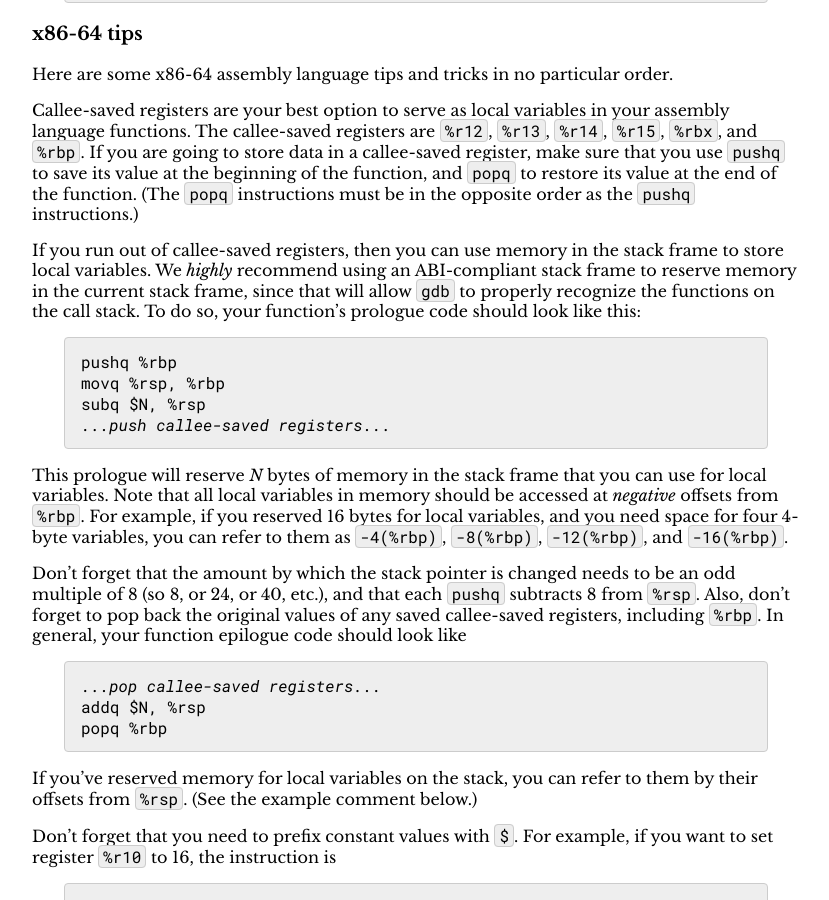
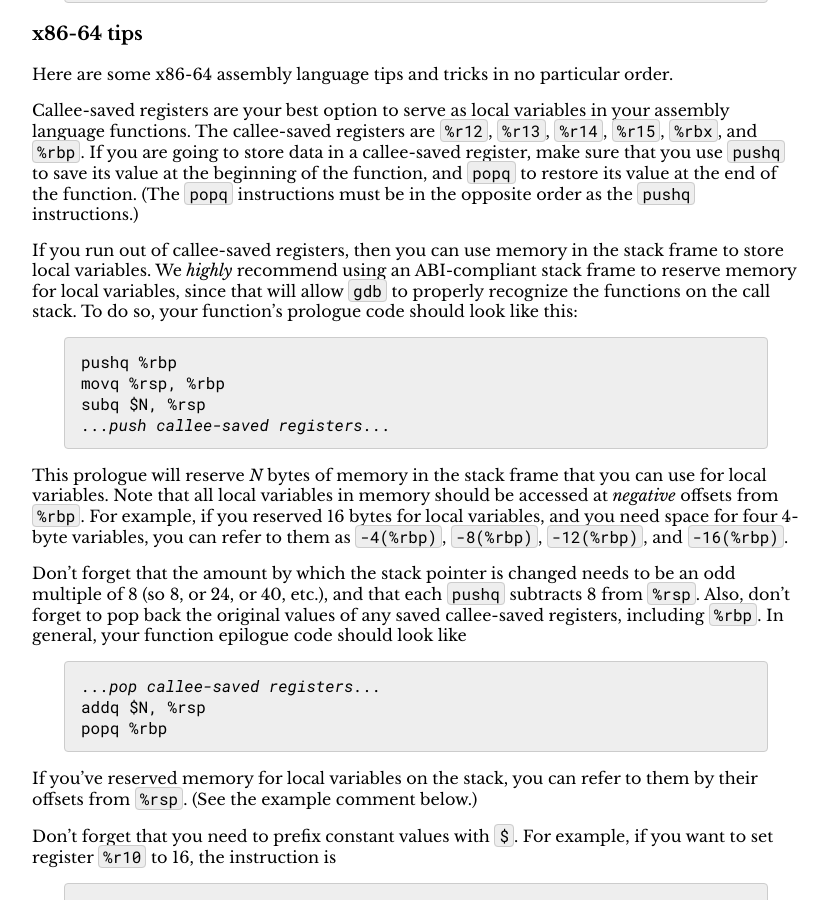
Before and after one commit to jhucsf/fall2024, a Jekyll site: the page built from assign/assign02.md, in a window 1280 px wide and 900 px high, scrolled down 8785 px. Shown: the whole window, without its empty margins (224-1053 px from the left). Built offline with Jekyll 4.4.1, drawn with Linux system fonts in a browser that asks for light colours; formulas are drawn with MathJax 3.

Commit message:
phrasing tweak

```diff
--- a/assign/assign02.md
+++ b/assign/assign02.md
@@ -402,7 +402,7 @@ the opposite order as the `pushq` instructions.)
 
 If you run out of callee-saved registers, then you can use memory in the
 stack frame to store local variables. We *highly* recommend using an ABI-compliant
-stack frame to reserve memory in the current stack frame, since that will allow
+stack frame to reserve memory for local variables, since that will allow
 `gdb` to properly recognize the functions on the call stack. To do so,
 your function's prologue code should look like this:
 
```
